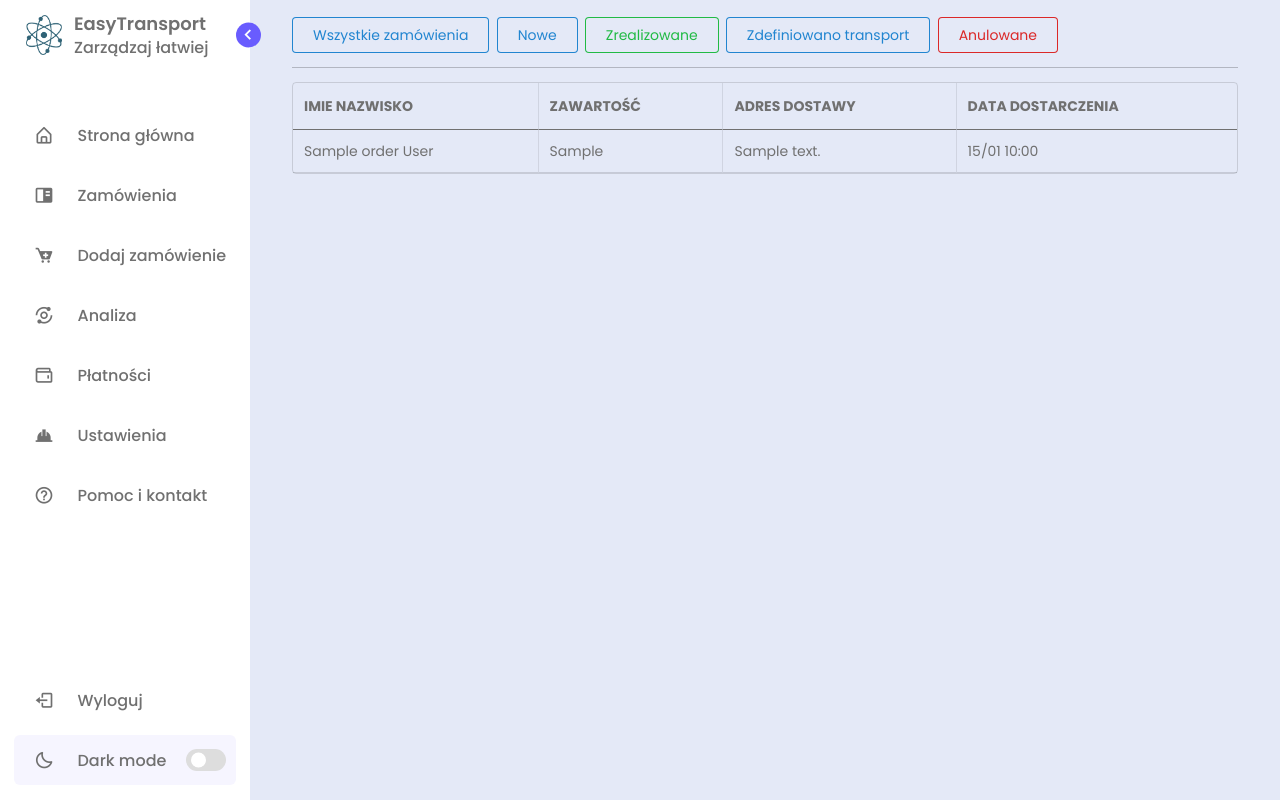
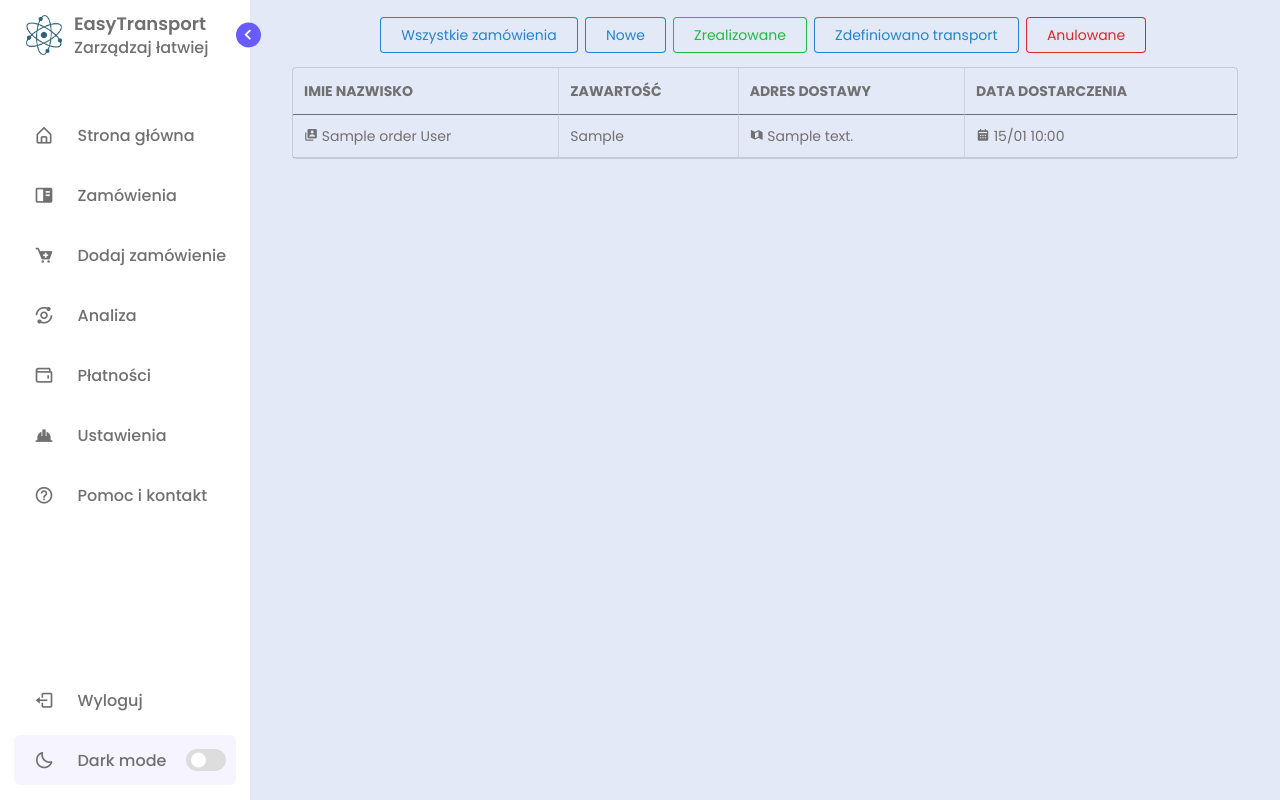
Before and after one commit to Wikkktor/EasyTransport, a Django app: page /zamowienia/ in a window 1280 px wide. Run offline with Django 4.2, Linux system fonts and the light colour scheme; a user stored in the database is signed in; tables that the repository leaves empty hold one stand-in row (values such as "Sample post").

Commit message:
Adding icons

```diff
--- a/templates/orders_list.html
+++ b/templates/orders_list.html
@@ -6,14 +6,13 @@
 {#    <div class="ui input focus">#}
 {#        <input type="text" placeholder="Search...">#}
 {#    </div>#}
-    <div>
+    <div class="flex_filter">
         <button class="ui primary basic button">Wszystkie zamówienia</button>
         <button class="ui primary basic button">Nowe</button>
         <button class="ui positive basic button">Zrealizowane</button>
         <button class="ui primary basic button">Zdefiniowano transport</button>
         <button class="ui negative basic button">Anulowane</button>
     </div>
-    <hr>
     <table class="ui celled table">
         <thead>
         <tr>
@@ -25,11 +24,11 @@
         </thead>
         <tbody>
         {% for order in orders %}
-            <tr class="{% if order.status == 3 %}positive{% elif order.status == 4 %}negative{% endif %}">
-                <td>{{ order.client }}</td>
-                <td><p>{{ order.opis }}</p></td>
-                <td>{{ order.delivery_address }}</td>
-                <td>{{ order.delivery_time|date:'d/m H:i' }}</td>
+            <tr onclick="window.location.replace('/')" class="{% if order.status == 3 %}positive{% elif order.status == 4 %}negative{% endif %}">
+                <td><i class='bx bxs-user-account' ></i> {{ order.client }}</td>
+                <td class="delivery_content"><p>{{ order.opis }}</p></td>
+                <td><i class='bx bxs-map-alt'></i> {{ order.delivery_address }}</td>
+                <td><i class='bx bxs-calendar' ></i> {{ order.delivery_time|date:'d/m H:i' }}</td>
             </tr>
         {% endfor %}
         </tbody>
```
